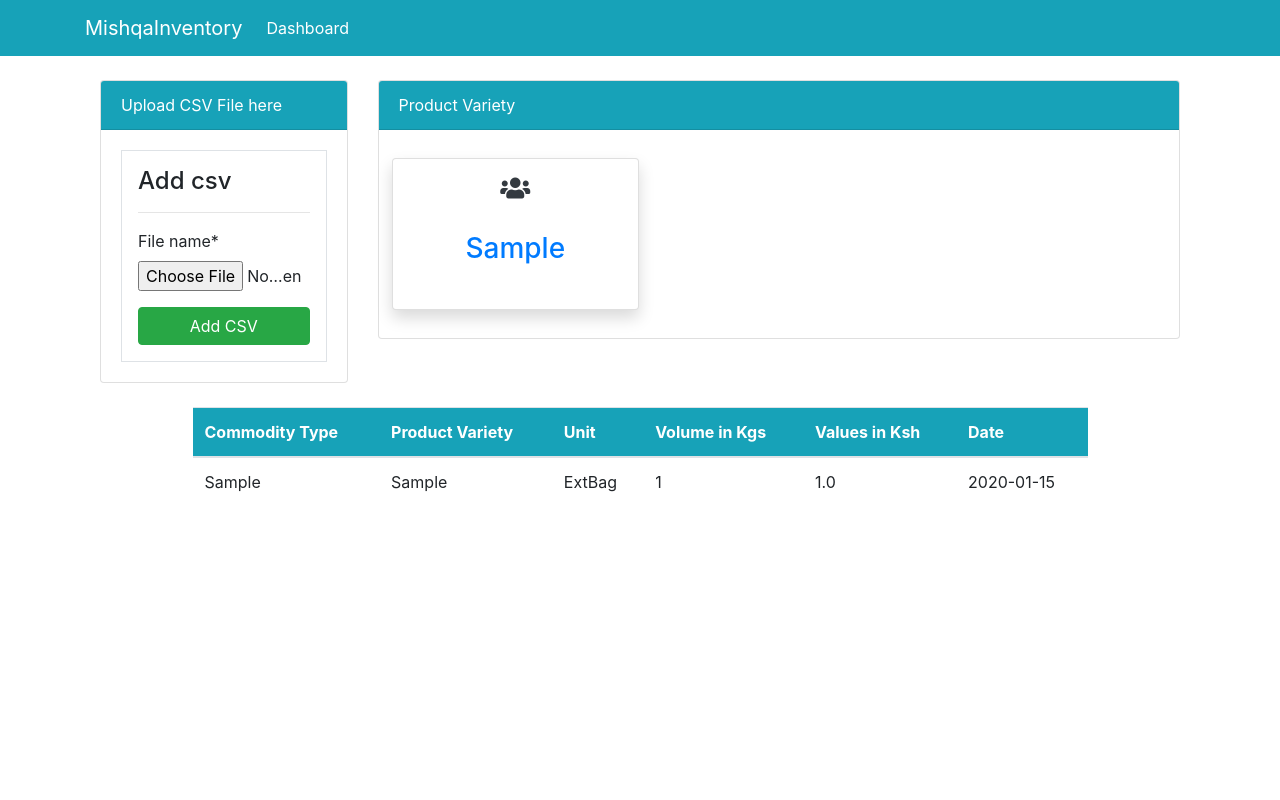
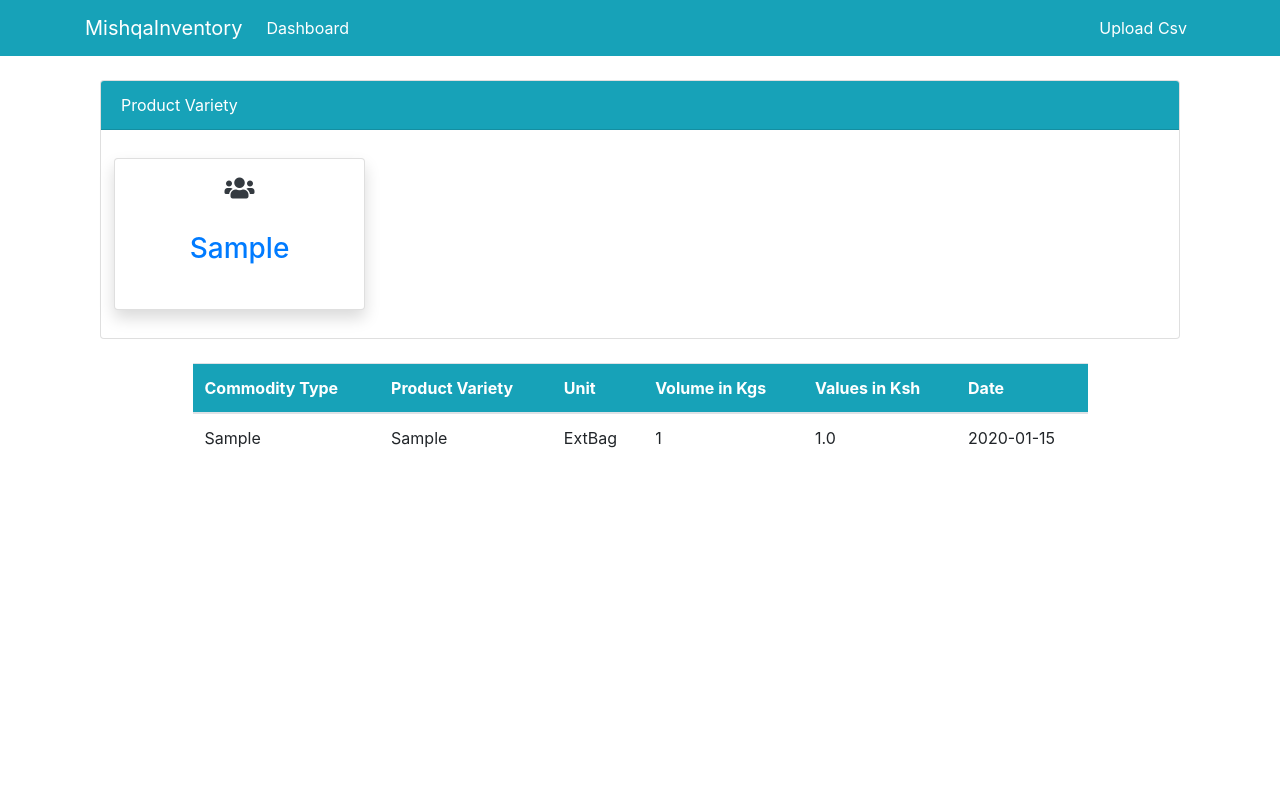
Before and after one commit to MichelAtieno/Crops_Analysis, a Django app: page / in a window 1280 px wide. Run offline with Django 3.2, Linux system fonts and the light colour scheme; tables that the repository leaves empty hold one stand-in row (values such as "Sample post"); some libraries are stand-ins or nearby versions.

Commit message:
Modified UI slightly

```diff
--- a/crops/urls.py
+++ b/crops/urls.py
@@ -24,3 +24,4 @@ urlpatterns = [
 ]
 
 urlpatterns += static(settings.MEDIA_URL, document_root=settings.MEDIA_ROOT)
+urlpatterns += static(settings.STATIC_URL, document_root=settings.STATIC_ROOT)
--- /dev/null
+++ b/csvs/templates/csvs/home.html
@@ -0,0 +1,85 @@
+{% extends 'base.html' %}
+{% load crispy_forms_tags %}
+{% load static %}
+
+{% block title %}
+    Main Page
+
+{% endblock title %}
+
+{% block content %}
+<head>
+
+</head>
+<body>
+
+{% include "topside.html" %}
+
+{% comment %} backgroundColor: '#' + Math.floor(Math.random()*16777215).toString(16) {% endcomment %}
+
+
+<div class="container">
+        <div class="row my-4">
+            <div class="col-md-1">
+            </div>
+            <div class="col-md-10">
+                <div class="scrollable">
+                    <table class="table bg-white">
+                        <thead class="bg-info">
+                            <tr class="text-white">
+                                <th scope="col">Commodity Type </th>
+                                <th scope="col">Product Variety</th>
+                                <th scope="col">Unit</th>
+                                <th scope="col">Volume in Kgs</th>
+                                <th scope="col">Values in Ksh</th>
+                                <th scope="col">Date</th>
+                            </tr>
+                        </thead>
+                        <tbody>
+                            {% for item in latest %}
+                            <tr>
+                                <td>{{ item.commodity }}</td>
+                                {% for var in item.product_variety.all %}
+                                <td>{{ var.variety }}</td>
+                                {% endfor %}
+                                <td>{{ item.unit }}</td>
+
+                                <td>{{ item.volume_in_kgs }}</td>
+                                <td>{{ item.values_in_ksh }}</td>
+                                <td>{{ item.date }}</td>
+
+                            </tr>
+                            {% endfor %}
+
+
+                        </tbody>
+                    </table>
+                </div>
+            </div>
+            <div class="col-md-1">
+            </div>
+        </div>
+
+
+    </div>
+
+
+
+
+ {% comment %} <div class="row justify-content-center mb-4">
+        {% for var in all_varieties %}
+        <div class="col-md-3 col-sm-6 col-xs-12 col-xs-6">
+        <div class="imageBox card" id="Categories">
+        <img src="" class="img-fluid card-img-top" alt="{{ var.variety }}">
+        <a  href="{{ var.get_variety_absolute_url }}" class="card-body"><h3>{{ var }}</h3> </a>
+        </div>
+        </div>
+        {% endfor %}
+
+
+
+</div> {% endcomment %}
+
+
+</body>
+{% endblock content %}
--- a/csvs/templates/csvs/upload.html
+++ b/csvs/templates/csvs/upload.html
@@ -1,5 +1,6 @@
 {% extends 'base.html' %}
 {% load crispy_forms_tags %}
+{% load static %}
 
 {% block title %}
     Main Page
@@ -7,49 +8,49 @@
 {% endblock title %}
 
 {% block content %}
+<head>
+    <style>
+      .scrollable {
+          height: 400px;
+          overflow: scroll;
+      }
 
-{% include "topside.html" %}
+
+    </style>
+
+</head>
+<body>
+
+
 
 {% comment %} backgroundColor: '#' + Math.floor(Math.random()*16777215).toString(16) {% endcomment %}
 
 
 <div class="container">
         <div class="row my-4">
-            <div class="col-md-1">
+            <div class="col-md-3">
             </div>
-            <div class="col-md-10">
-                <table class="table bg-white">
-                    <thead class="bg-info">
-                        <tr class="text-white">
-                            <th scope="col">Commodity Type </th>
-                            <th scope="col">Product Variety</th>
-                            <th scope="col">Unit</th>
-                            <th scope="col">Volume in Kgs</th>
-                            <th scope="col">Values in Ksh</th>
-                            <th scope="col">Date</th>
-                        </tr>
-                    </thead>
-                    <tbody>
-                        {% for item in latest %}
-                        <tr>
-                            <td>{{ item.commodity }}</td>
-                            {% for var in item.product_variety.all %}
-                            <td>{{ var.variety }}</td>
-                            {% endfor %}
-                            <td>{{ item.unit }}</td>
-
-                            <td>{{ item.volume_in_kgs }}</td>
-                            <td>{{ item.values_in_ksh }}</td>
-                            <td>{{ item.date }}</td>
-
-                        </tr>
-                        {% endfor %}
+            <div class="col-md-6">
+                <div class="card">
+                    <div class="card-header bg-info text-white">
+                       Upload CSV File here
+                    </div>
+                    <div class="card-body">
+                        <div class="border bg-white p-3">
+                            <h4>Add csv</h4>
+                            <hr>
+                            <form method="POST", enctype="multipart/form-data" >
+                                {% csrf_token %}
+                                {{ form|crispy }}
+                                <input class="btn btn-success btn-block" type="submit" value="Add CSV">
+                            </form>
+                    </div>
 
 
-                    </tbody>
-                </table>
+                    </div>
+                </div>
             </div>
-            <div class="col-md-1">
+            <div class="col-md-3">
             </div>
         </div>
 
@@ -74,35 +75,5 @@
 </div> {% endcomment %}
 
 
-
+</body>
 {% endblock content %}
-
-{% block scripts %}
-    <script>
-    $(document).ready(function(){
-        let myChart = document.getElementById('myChart').getContext('2d');
-        let massPopChart = new Chart(myChart, {
-            type: 'horizontalBar',// bar, horizontalBar, pie, line, doughnut, radar, polarArea
-            data: {
-            labels:[{% for crop in crops %}'{{crop.commodity_type}}', {% endfor %}],
-            datasets:[{
-                label:'Values_in_KSH',
-                data:[{% for crop in crops %}'{{crop.values_in_ksh}}', {% endfor %}],
-                backgroundColor: '#' + Math.floor(Math.random()*16777215).toString(16)
-            }]
-            },
-            options:{
-                title: {
-                    display: true,
-                    text: 'Crops Analysis'
-                }
-            }
-        });
-
-
-
-    });
-
-    </script>
-
-{% endblock scripts %}
--- a/csvs/templates/csvs/variety_profile.html
+++ b/csvs/templates/csvs/variety_profile.html
@@ -9,6 +9,7 @@
             <div class="col-md-1">
             </div>
             <div class="col-md-10">
+                <div class="scrollable">
                     <table class="table bg-white">
                         <thead class="bg-info">
                             <tr class="text-white">
@@ -39,6 +40,7 @@
                         </tbody>
                     </table>
                 </div>
+            </div>
             <div class="col-md-1">
             </div>
         </div>
--- a/csvs/urls.py
+++ b/csvs/urls.py
@@ -1,9 +1,10 @@
 from django.urls import path
-from .views import upload_file_view, variety_profile
+from .views import upload_file_view, variety_profile, index
 
 app_name='csvs'
 
 urlpatterns = [
-    path('', upload_file_view, name="upload-view"),
+    path('', index, name="index"),
+    path('upload', upload_file_view, name="upload-view"),
     path('variety/<id>', variety_profile, name="variety_profile"),
 ]
--- a/csvs/views.py
+++ b/csvs/views.py
@@ -8,16 +8,29 @@ from crop_details.models import Commodity_Type, Product_Variety
 
 # Create your views here.
 
+def index(request):
+    latest = Commodity_Type.objects.order_by('-date')
+    variety = get_variety()
+    all_varieties = Product_Variety.objects.all()
+    crops = Commodity_Type.objects.all()
+
+    context =  {
+        'crops': crops,
+        'latest': latest,
+        'variety': variety,
+        'all_varieties': all_varieties,
+        }
+
+    return render(request, 'csvs/home.html',context)
+
+
 def get_variety():
     queryset = Commodity_Type.objects.values('product_variety__variety')
     return queryset
 
 
 def upload_file_view(request):
-    latest = Commodity_Type.objects.order_by('date')[0:6]
-    variety = get_variety()
-    all_varieties = Product_Variety.objects.all()
-    crops = Commodity_Type.objects.all()
+
 
     form = CsvModelForm(request.POST or None, request.FILES or None)
     if form.is_valid():
@@ -76,10 +89,7 @@ def upload_file_view(request):
 
     context =  {
         'form': form,
-        'crops': crops,
-        'latest': latest,
-        'variety': variety,
-        'all_varieties': all_varieties,
+
         }
 
     return render(request, 'csvs/upload.html',context)
--- a/requirements.txt
+++ b/requirements.txt
@@ -6,3 +6,4 @@ psycopg2==2.7.5
 pytz==2021.1
 sqlparse==0.4.1
 typing-extensions==3.10.0.0
+whitenoise==5.2.0
--- a/static/css/styles.css
+++ b/static/css/styles.css
@@ -1,3 +1,8 @@
 .padding {
     padding: 10rem !important;
 }
+
+.scrollable {
+    height: 300px;
+    overflow: scroll;
+}
--- a/templates/base.html
+++ b/templates/base.html
@@ -17,6 +17,14 @@
     <script src="https://cdn.jsdelivr.net/npm/chart.js@3.4.0/dist/chart.min.js"></script>
 
     <link href="{% static 'css/styles.css' %}" rel="stylesheet">
+    <style>
+      .scrollable {
+          height: 400px;
+          overflow: scroll;
+      }
+
+
+    </style>
 
     <title>{% block head_title %} {% endblock %}</title>
 
--- a/templates/navbar.html
+++ b/templates/navbar.html
@@ -1,7 +1,7 @@
 <nav class="navbar navbar-expand-lg navbar-info bg-info">
 
         <div class="container">
-            <a class="navbar-brand text-white" href="{% url 'csvs:upload-view' %}">MishqaInventory</a>
+            <a class="navbar-brand text-white" href="{% url 'csvs:index' %}">MishqaInventory</a>
             <button class="navbar-toggler" type="button" data-toggle="collapse" data-target="#navbarSupportedContent" aria-controls="navbarSupportedContent" aria-expanded="false" aria-label="Toggle navigation">
                 <span class="navbar-toggler-icon"></span>
             </button>
@@ -9,12 +9,14 @@
             <div class="collapse navbar-collapse" id="navbarSupportedContent">
                 <ul class="navbar-nav mr-auto">
                     <li class="nav-item active">
-                        <a class="nav-link text-white" href="{% url 'csvs:upload-view' %}">Dashboard<span class="sr-only">(current)</span></a>
+                        <a class="nav-link text-white" href="{% url 'csvs:index' %}">Dashboard<span class="sr-only">(current)</span></a>
                     </li>
 
                 </ul>
                  <ul class="navbar-nav ml-auto">
-
+                    <li class="nav-item">
+                        <a class="nav-link text-white" href="{% url 'csvs:upload-view' %}">Upload Csv</a>
+                    </li>
 
                 </ul>
 
--- a/templates/topside.html
+++ b/templates/topside.html
@@ -4,27 +4,8 @@
 
 <div class="container">
         <div class="row mt-4">
-            <div class="col-md-3">
-                <div class="card">
-                    <div class="card-header bg-info text-white">
-                       Upload CSV File here
-                    </div>
-                    <div class="card-body">
-                        <div class="border bg-white p-3">
-                            <h4>Add csv</h4>
-                            <hr>
-                            <form method="POST", enctype="multipart/form-data" >
-                                {% csrf_token %}
-                                {{ form|crispy }}
-                                <input class="btn btn-success btn-block" type="submit" value="Add CSV">
-                            </form>
-                    </div>
 
-
-                    </div>
-                </div>
-            </div>
-            <div class="col-md-9">
+            <div class="col-md-12">
                 <div class="card">
                     <div class="card-header bg-info text-white">
                         Product Variety
@@ -32,7 +13,7 @@
                     <div class="card-body">
                         <div class="row">
                             {% for var in all_varieties %}
-                            <div class="col-md-4 p-2">
+                            <div class="col-md-3 p-2">
                                 <a class="text-decoration-none text-dark" href="">
                                     <div class="card my-card shadow text-center p-3">
                                         <h4><i class="fas fa-users"></i></h4>
```
Also changed, not shown: crops/settings.py (+8 -0 lines). Lines whose indentation alone changed are shown as unchanged.
